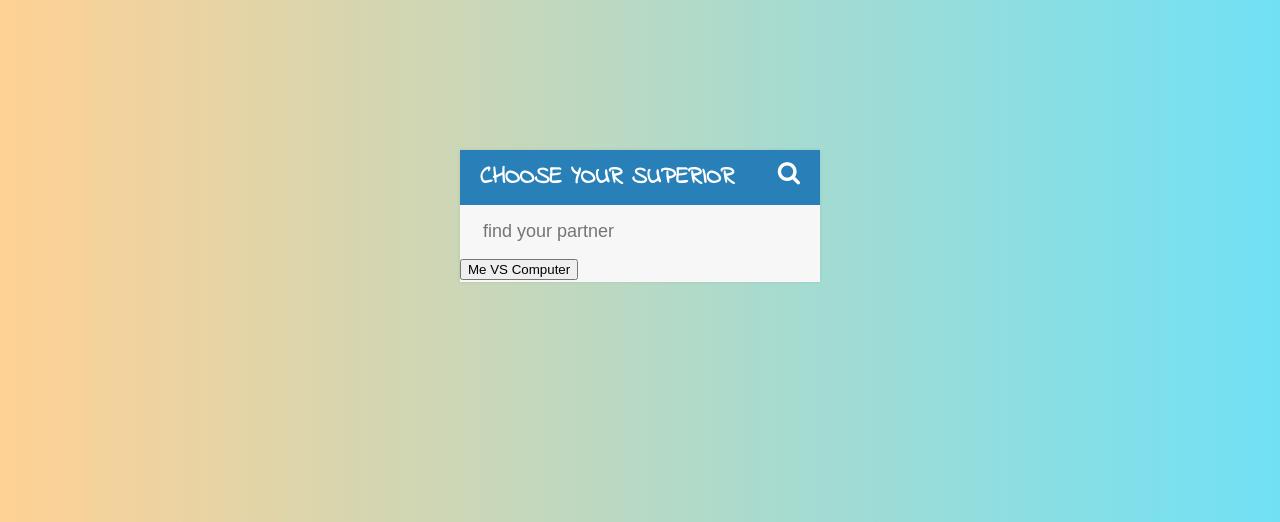
After one commit to zofy/TicTacToe, a Django app: template templates/ttt/menu.html in a window 1280 px wide. The commit adds this page. Shown: the top 522 px of the page. Run offline with Django 3.2, Linux system fonts and the light colour scheme; the template is opened without the code that fills it, so the values that code supplies are empty; some libraries are stand-ins or nearby versions.

Commit message:
menu.html - hrat s pc alebo s hracom views.css - decorator pre check_session view na menu

```diff
--- a/templates/ttt/board.html
+++ b/templates/ttt/board.html
@@ -38,11 +38,7 @@
         </div>
 
         <div>
-            <ul>
-            {% for u in users %}
-                <li>{{ u }}</li>
-            {% endfor %}
-            </ul>
+            {{ user }}
         </div>
 
 <script type="text/javascript" src="{% static 'ttt/ttt.js' %}"></script>
--- /dev/null
+++ b/templates/ttt/menu.html
@@ -0,0 +1,21 @@
+<!DOCTYPE html>
+<html lang="en">
+<head>
+    {% load staticfiles %}
+    <link rel="stylesheet" href="{% static 'ttt/menu.css' %}"/>
+    <link rel="stylesheet" href="https://cdnjs.cloudflare.com/ajax/libs/font-awesome/4.5.0/css/font-awesome.css">
+    <link href='https://fonts.googleapis.com/css?family=Indie+Flower' rel='stylesheet' type='text/css'>
+    <meta charset="UTF-8">
+    <title>Tic Tac Toe</title>
+</head>
+<body>
+    <div id="container">
+        <h1>Choose your superior <i class="fa fa-search"></i></h1>
+        <input type="text" placeholder="find your partner">
+        <ul id="box">
+
+        </ul>
+        <button>Me VS Computer</button>
+    </div>
+</body>
+</html>
--- /dev/null
+++ b/ttt/static/ttt/menu.css
@@ -0,0 +1,82 @@
+body {
+     font-family: 'Indie Flower', cursive;
+
+    background: #70e1f5; /* fallback for old browsers */
+    background: -webkit-linear-gradient(to left, #70e1f5, #ffd194); /* Chrome 10-25, Safari 5.1-6 */
+    background: linear-gradient(to left, #70e1f5, #ffd194); /* W3C, IE 10+/ Edge, Firefox 16+, Chrome 26+, Opera 12+, Safari 7+ */
+}
+
+h1 {
+    background: #2980b9;
+    color: white;
+    margin: 0;
+    padding: 10px 20px;
+    text-transform: uppercase;
+    font-size: 24px;
+    font-weight: bold;
+}
+
+ul {
+    list-style: none;
+    margin: 0;
+    padding: 0;
+}
+
+li {
+    background: white;
+    line-height: 40px;
+    color: #666;
+}
+
+li:nth-child(2n) {
+    background: #f7f7f7;
+}
+
+.fa-search {
+    float: right;
+}
+
+input {
+    font-size: 18px;
+    background-color: #f7f7f7;
+    width: 100%;
+    padding: 13px 13px 13px 20px;
+    box-sizing: border-box;
+    color: #2980b9;
+    border: 3px solid rgba(0, 0, 0, 0);
+}
+
+input:focus {
+    background: white;
+    border: 3px solid #2980b9;
+    outline: none;
+}
+
+#container {
+    width: 360px;
+    margin: 150px auto;
+    background: #f7f7f7;
+    box-shadow: 0 0 3px rgba(0, 0, 0, 0.1);
+}
+
+.completed {
+    color: gray;
+    text-decoration: line-through;
+}
+
+span {
+    height: 40px;
+    margin-right: 20px;
+    text-align: center;
+    color: white;
+    width: 0;
+    display: inline-block;
+    background: #e74c3c;
+    transition: .2s linear;
+    opacity: 0;
+}
+
+li:hover span {
+    width: 40px;
+    opacity: 1;
+}
```
Also changed, not shown: ttt/views.py (+14 -9 lines), db.sqlite3.
